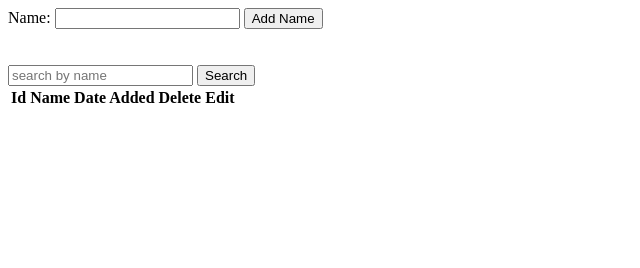
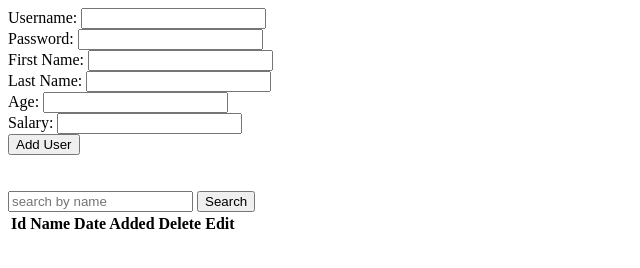
Before and after one commit to jalanning/msdsba-dsa6100-project1, a plain HTML site: page Frontend/index.html in a window 1280 px wide. Shown: the whole page, without its empty margins (0-640 px from the left). Drawn offline with Linux system fonts and the light colour scheme; no server answers.

Commit message:
add basic user registration frontend

```diff
--- a/Frontend/index.html
+++ b/Frontend/index.html
@@ -3,14 +3,36 @@
 <head>
   <meta charset="UTF-8">
   <meta name="viewport" content="width=device-width, initial-scale=1.0">
-  <link rel="stylesheet" href="stylesheet.css">
+  <!-- <link rel="stylesheet" href="stylesheet.css"> -->
+  <script src="index.js"></script>
   <title>DB Project 1 new</title>
 </head>
 <body>
   <main>
-      <label>Name:</label>
-      <input type="text" id="name-input">
-      <button id="add-name-btn">Add Name</button>
+      <label>Username:</label>
+      <input type="text" id="username-input">
+
+     <br>
+      <label>Password:</label>
+      <input type="password" id="password-input">
+
+     <br>
+      <label>First Name:</label>
+      <input type="text" id="first-name-input">
+
+     <br>
+      <label>Last Name:</label>
+      <input type="text" id="last-name-input">
+
+     <br>
+      <label>Age:</label>
+      <input type="text" id="age-input">
+
+     <br>
+      <label>Salary:</label>
+      <input type="text" id="salary-input">
+      <br>
+      <button onclick="addUser()">Add User</button>
 
      <br><br><br>
      <div>
@@ -30,12 +52,11 @@
          <tbody></tbody>
      </table>
 
-     <section hidden id="update-row">
+     <!-- <section hidden id="update-row">
          <label>Name:</label>
          <input type="text" id="update-name-input">
          <button id="update-row-btn" value="">Update</button>
-    </section>
+    </section> -->
 </main>
-<script src="index.js"></script>
 </body>
 </html>
--- a/Frontend/index.js
+++ b/Frontend/index.js
@@ -73,34 +73,58 @@ document.addEventListener('DOMContentLoaded', function() {
 
 
 // when the addBtn is clicked
-const addBtn = document.querySelector('#add-name-btn');
-addBtn.onclick = function (){
-    const nameInput = document.querySelector('#name-input');
-    const name = nameInput.value;
-    nameInput.value = "";
 
-    fetch('http://localhost:5050/insert', {
+function addUser() {
+    const usernameInput = document.querySelector('#username-input');
+    const passwordInput = document.querySelector('#password-input');
+    const firstNameInput = document.querySelector('#first-name-input');
+    const lastNameInput = document.querySelector('#last-name-input');
+    const ageInput = document.querySelector('#age-input');
+    const salaryInput = document.querySelector('#salary-input');
+
+    const username = usernameInput.value;
+    const password = passwordInput.value;
+    const firstname = firstNameInput.value;
+    const lastname = lastNameInput.value;
+    const age = ageInput.value;
+    const salary = salaryInput.value;
+
+    usernameInput.value = "";
+    passwordInput.value = "";
+    firstNameInput.value = "";
+    lastNameInput.value = "";
+    ageInput.value = "";
+    salaryInput.value = "";
+
+    fetch('http://localhost:5050/register/user', {
         headers: {
             'Content-type': 'application/json'
         },
         method: 'POST',
-        body: JSON.stringify({name: name})
+        body: JSON.stringify({
+            username,
+            password,
+            firstname,
+            lastname,
+            age,
+            salary
+        })
     })
     .then(response => response.json())
-    .then(data => insertRowIntoTable(data['data']));
+    .then(data => console.log(data));
 }
 
 // when the searchBtn is clicked
-const searchBtn =  document.querySelector('#search-btn');
-searchBtn.onclick = function (){
-    const searchInput = document.querySelector('#search-input');
-    const searchValue = searchInput.value;
-    searchInput.value = "";
+// const searchBtn =  document.querySelector('#search-btn');
+// searchBtn.onclick = function (){
+//     const searchInput = document.querySelector('#search-input');
+//     const searchValue = searchInput.value;
+//     searchInput.value = "";
 
-    fetch('http://localhost:5050/search/' + searchValue)
-    .then(response => response.json())
-    .then(data => loadHTMLTable(data['data']));
-}
+//     fetch('http://localhost:5050/search/' + searchValue)
+//     .then(response => response.json())
+//     .then(data => loadHTMLTable(data['data']));
+// }
 
 let rowToDelete;
 
```
